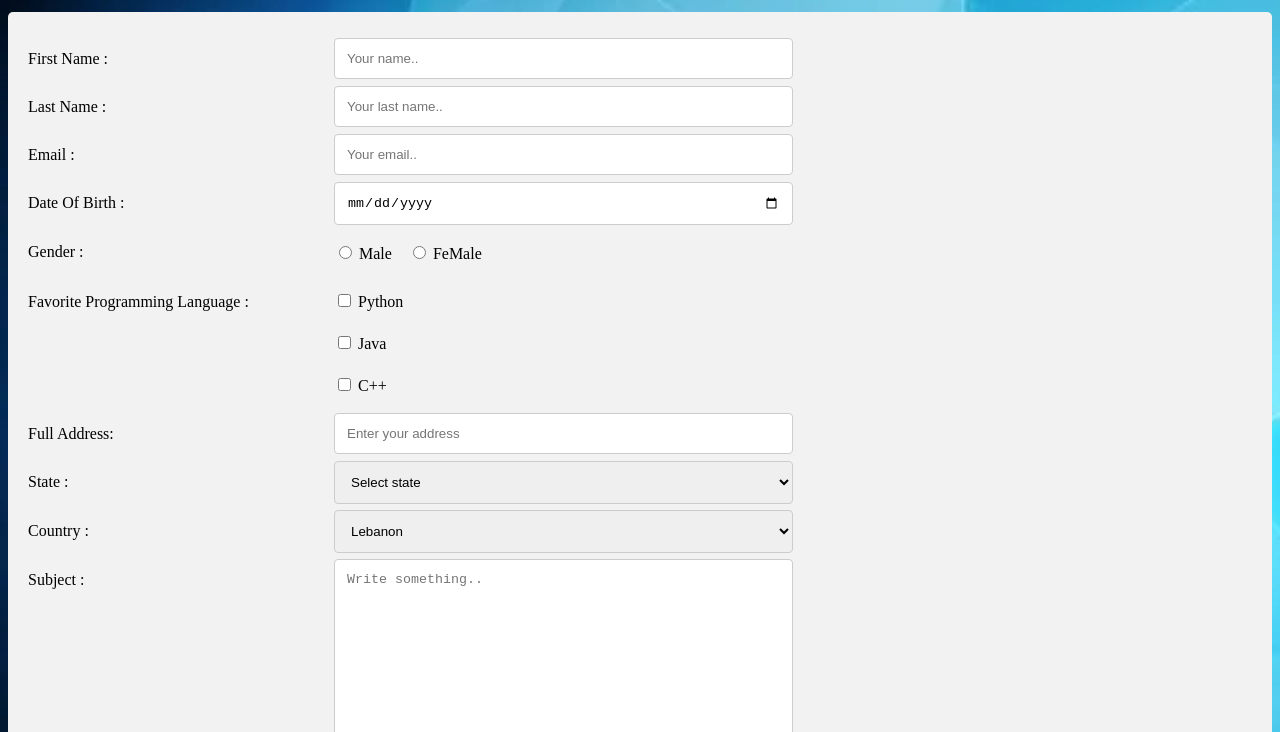
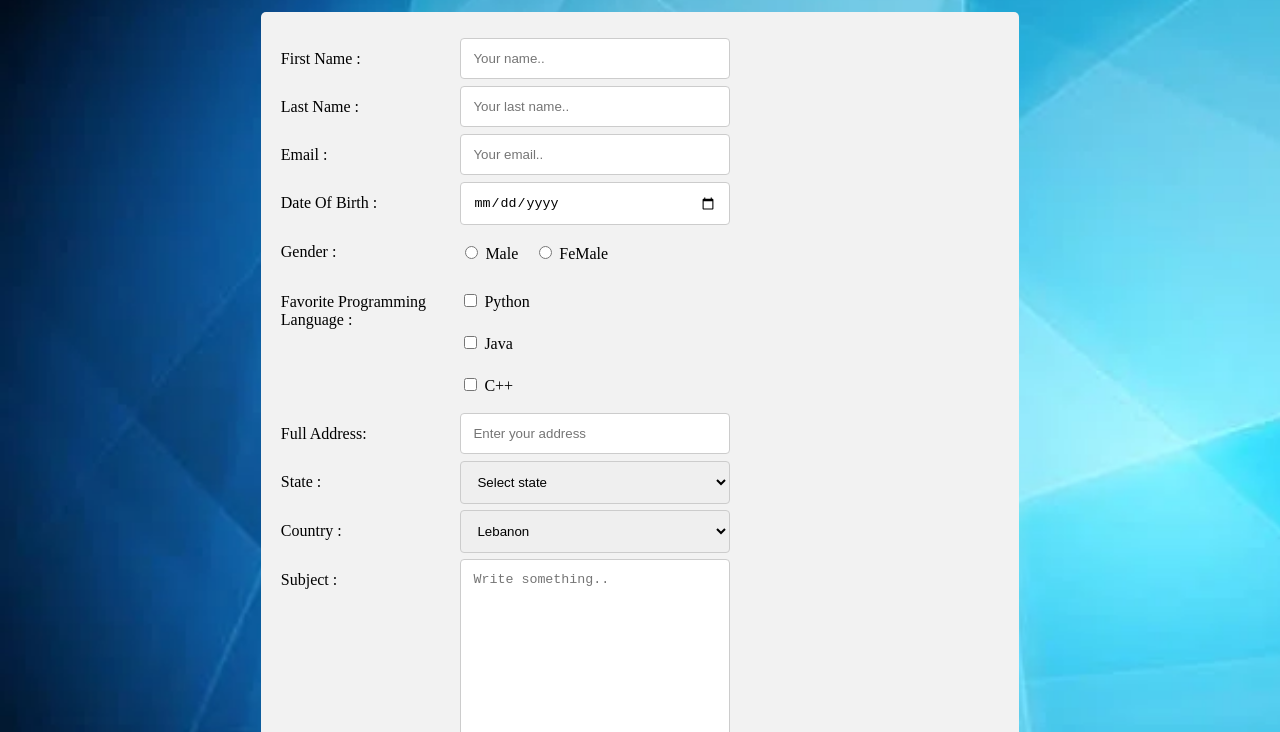
Before and after one commit to rasabhakthulasrikanth/Autoformfill, a plain HTML site: page Autoformhcj/index.html in a window 1280 px wide. Shown: the part 68-800 px from the top of the page. Drawn offline with Linux system fonts and the light colour scheme; a script that the page names is missing.

Commit message:
styles.css

```diff
--- a/Autoformhcj/styles.css
+++ b/Autoformhcj/styles.css
@@ -81,6 +81,9 @@ h1 {
   }
 
   .container {
+    margin: auto;
+    width: 60%;
+    padding: 10px;
     border-radius: 5px;
     background-color: #f2f2f2;
     padding: 20px;
```
